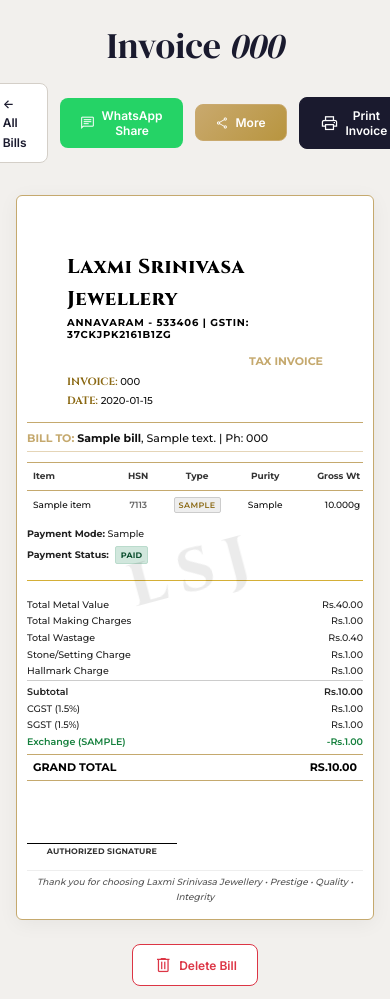
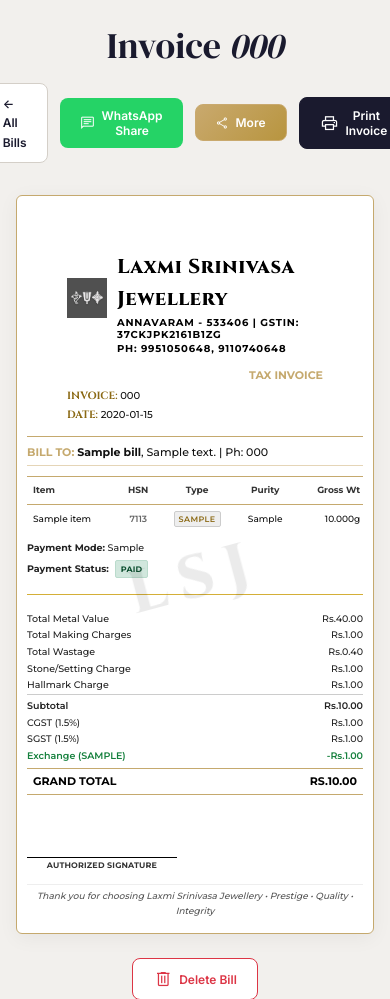
Before and after one commit to Ravichandra-maker/Billing-app, a Flask app: page /bill/1 in a window 390 px wide; the page is wider, and only the part inside the window is pictured. Shown: the part 64-1063 px from the top of that part. Run offline with Flask 3, Linux system fonts and the light colour scheme; tables that the repository leaves empty hold one stand-in row (values such as "Sample post").

Commit message:
Restore logo in web invoice, add logo+phone numbers to PDF, update PDF to half A4 landscape

```diff
--- a/app.py
+++ b/app.py
@@ -886,7 +886,7 @@ def generate_bill_pdf_bytes(bill):
     base_height_mm = 150
     # Add roughly 8mm per item beyond the first 2
     extra_height_mm = max(0, (item_count - 2) * 8)
-    page_w = 200 * mm
+    page_w = 210 * mm
     page_h = (base_height_mm + extra_height_mm) * mm
 
     doc = SimpleDocTemplate(buf, pagesize=(page_w, page_h),
@@ -898,8 +898,8 @@ def generate_bill_pdf_bytes(bill):
     f_bold = 'Arial-Bold' if font_registered else 'Helvetica-Bold'
     f_italic = 'Arial-Italic' if font_registered else 'Helvetica-Oblique'
 
-    # Helper for currency symbol
-    cur_sym = '₹' if font_registered else 'Rs.'
+    # Always use Rs. for PDF (avoids encoding issues)
+    cur_sym = 'Rs.'
 
     def fmt_currency(val):
         return f'{cur_sym}{val:,.2f}'
@@ -909,7 +909,7 @@ def generate_bill_pdf_bytes(bill):
     # Custom styles matching HTML
     style_title = ParagraphStyle('InvTitle', parent=styles['Heading1'],
                                   fontSize=14, textColor=colors.HexColor('#000000'),
-                                  alignment=TA_LEFT, spaceAfter=2, fontName='Times-Bold') # Serif font like Cinzel
+                                  alignment=TA_LEFT, spaceAfter=2, fontName='Times-Bold')
     style_subtitle = ParagraphStyle('InvSub', parent=styles['Normal'],
                                      fontSize=8, textColor=colors.HexColor('#444444'),
                                      alignment=TA_LEFT, spaceAfter=4, fontName=f_body)
@@ -931,16 +931,36 @@ def generate_bill_pdf_bytes(bill):
     elements = []
     gold_color = colors.HexColor('#c5a96e')
 
-    # -- Header table (brand left, meta right) --
+    # -- Header table (logo + brand left, meta right) --
+    logo_path = os.path.join(os.path.dirname(__file__), 'static', 'logo.png')
+    brand_para = Paragraph(
+        '<b>Laxmi Srinivasa Jewellery</b><br/>'
+        '<font size="7" color="#444">Annavaram - 533406 | GSTIN: 37CKJPK2161B1ZG</font><br/>'
+        '<font size="7" color="#444">Ph: 9951050648, 9110740648</font>',
+        style_title
+    )
+    if os.path.exists(logo_path):
+        logo_img = Image(logo_path, width=14*mm, height=14*mm)
+        brand_cell = Table([[logo_img, brand_para]], colWidths=[16*mm, 88*mm])
+        brand_cell.setStyle(TableStyle([
+            ('VALIGN', (0, 0), (-1, -1), 'MIDDLE'),
+            ('LEFTPADDING', (0, 0), (-1, -1), 0),
+            ('RIGHTPADDING', (0, 0), (0, -1), 3),
+            ('TOPPADDING', (0, 0), (-1, -1), 0),
+            ('BOTTOMPADDING', (0, 0), (-1, -1), 0),
+        ]))
+    else:
+        brand_cell = brand_para
+
     header_data = [[
-        Paragraph('<b>Laxmi Srinivasa Jewellery</b><br/><font size="7" color="#444">Annavaram - 533406 | GSTIN: 37CKJPK2161B1ZG</font>', style_title),
-        Paragraph(f'<font size="8" color="#8b6914"><b>TAX INVOICE</b></font><br/>'
+        brand_cell,
+        Paragraph(f'<font size="9" color="#c5a96e"><b>TAX INVOICE</b></font><br/>'
                   f'<font size="9"><b>Invoice:</b> {bill.bill_number or "LSJ-" + str(bill.id)}</font><br/>'
                   f'<font size="9"><b>Date:</b> {bill.date}</font>', style_meta)
     ]]
-    header_tbl = Table(header_data, colWidths=[105*mm, 75*mm])
+    header_tbl = Table(header_data, colWidths=[108*mm, 82*mm])
     header_tbl.setStyle(TableStyle([
-        ('VALIGN', (0, 0), (-1, -1), 'TOP'),
+        ('VALIGN', (0, 0), (-1, -1), 'MIDDLE'),
         ('LINEBELOW', (0, 0), (-1, 0), 1.5, gold_color),
     ]))
     elements.append(header_tbl)
@@ -1101,8 +1121,8 @@ def generate_bill_pdf_bytes(bill):
         canvas.rect(4*mm, 4*mm, rect_width, rect_height, fill=0, stroke=1)
 
         # Watermark "LSJ"
-        canvas.setFont('Times-Bold', 85)
-        canvas.setFillColor(colors.HexColor('#000000'), alpha=0.035)
+        canvas.setFont('Times-Bold', 130)
+        canvas.setFillColor(colors.HexColor('#000000'), alpha=0.08)
 
         # Rotate and draw watermark
         canvas.saveState()
--- a/templates/view_bill.html
+++ b/templates/view_bill.html
@@ -498,10 +498,13 @@
   <!-- Invoice Header (Logo left, Info right) -->
   <div class="invoice-header">
     <div class="invoice-brand">
-
-      <div>
-        <h1>Laxmi Srinivasa Jewellery</h1>
-        <p>Annavaram - 533406 | GSTIN: 37CKJPK2161B1ZG</p>
+      <div style="display:flex; flex-direction:row; align-items:center; gap:10px;">
+        <img src="/static/logo.png" class="big-logo" alt="Logo" style="height:55px; width:auto;">
+        <div>
+          <h1>Laxmi Srinivasa Jewellery</h1>
+          <p>Annavaram - 533406 | GSTIN: 37CKJPK2161B1ZG</p>
+          <p>Ph: 9951050648, 9110740648</p>
+        </div>
       </div>
     </div>
     <div class="invoice-meta">
```
